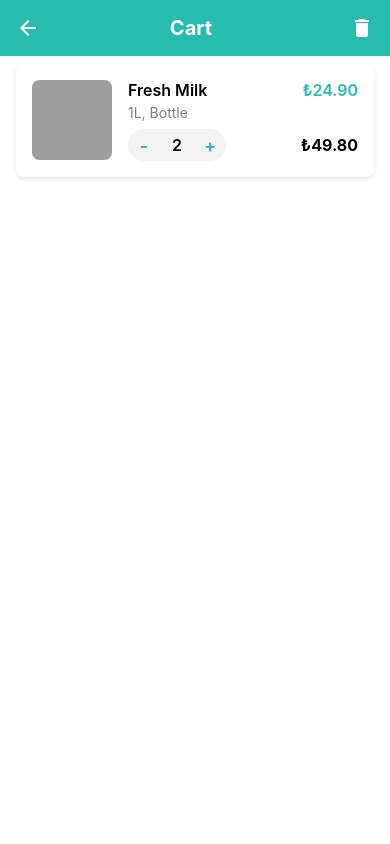
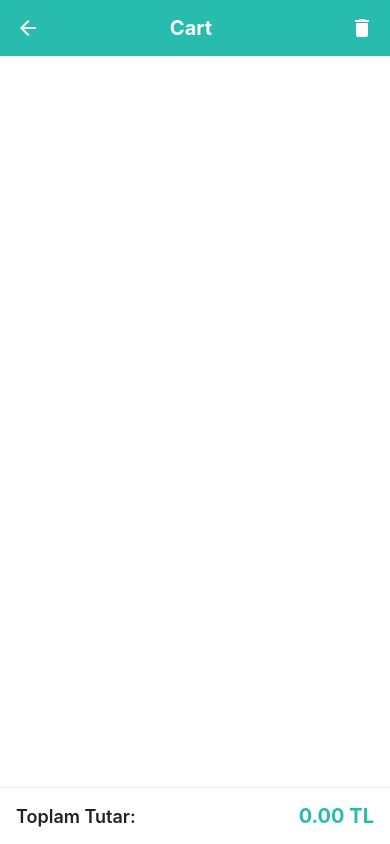
Before and after one commit to KotoJallow/sutcun-mobile, a React Native app: screen /Cart in a window 390 px wide. Built offline with nearby package versions, Linux system fonts and the light colour scheme; grey boxes are pictures that could not be loaded.

Commit message:
feat: sepet yapısı kuruldu (redux)

```diff
--- a/src/components/CartItem.tsx
+++ b/src/components/CartItem.tsx
@@ -1,37 +1,32 @@
 import React from 'react';
-import { View, Text, Image, TouchableOpacity, StyleSheet } from 'react-native';
+import { View, Text, Image, StyleSheet, TouchableOpacity } from 'react-native';
+import { Product } from '../constants/dummyData';
 import Colors from '../constants/colors';
 
-interface CartItemProps {
-  image: string;
-  name: string;
-  price: number;
+type CartItemProps = {
+  product: Product;
   quantity: number;
-  unit: string;
   onIncrement: () => void;
   onDecrement: () => void;
-}
+};
 
 const CartItem: React.FC<CartItemProps> = ({
-  image,
-  name,
-  price,
+  product,
   quantity,
-  unit,
   onIncrement,
-  onDecrement,
+  onDecrement
 }) => {
-  const totalPrice = price * quantity;
+  const totalPrice = product.price * quantity;
 
   return (
-    <View style={styles.container}>
-      <Image source={{ uri: image }} style={styles.image} />
+<View style={styles.container}>
+      <Image source={{ uri: product.image }} style={styles.image} />
       <View style={styles.infoContainer}>
         <View style={styles.headerContainer}>
-          <Text style={styles.name}>{name}</Text>
-          <Text style={styles.price}>₺{price.toFixed(2)}</Text>
+        <Text style={styles.name}>{product.product_name}</Text>
+        <Text style={styles.price}>{product.price.toFixed(2)} TL</Text>
         </View>
-        <Text style={styles.unit}>{unit}</Text>
+        <Text style={styles.unit}>{product.unit}</Text>
         <View style={styles.bottomContainer}>
           <View style={styles.quantityContainer}>
             <TouchableOpacity
--- a/src/components/ProductCard.tsx
+++ b/src/components/ProductCard.tsx
@@ -1,33 +1,37 @@
 import React from 'react';
 import { View, Text, Image, StyleSheet, TouchableOpacity, Dimensions } from 'react-native';
+import { useDispatch } from 'react-redux';
+import { addToCart } from '../redux/cartSlice';
+import { Product } from '../constants/dummyData';
 
-// Ekran genişliğini al
 const { width } = Dimensions.get('window');
-// Kartlar arası padding ve card sayısı
 const NUM_OF_CARDS = 2;
-const PADDING = width * 0.04; // Ekran genişliğinin %4'ü kadar padding
-// Kart genişliğini hesapla
+const PADDING = width * 0.04;
 const CARD_WIDTH = (width - (PADDING * (NUM_OF_CARDS + 1))) / NUM_OF_CARDS;
 
 type ProductCardProps = {
-  image: string;
-  name: string;
-  unit: string;
-  price: number;
-  onAdd?: () => void;
+  product: Product;
 };
 
-const ProductCard: React.FC<ProductCardProps> = ({ image, name, unit, price, onAdd }) => (
-  <View style={styles.card}>
-    <Image source={{ uri: image }} style={styles.image} />
-    <Text style={styles.name}>{name}</Text>
-    <Text style={styles.unit}>{unit}</Text>
-    <Text style={styles.price}>{price.toFixed(2)} TL</Text>
-    <TouchableOpacity style={styles.addButton} onPress={onAdd}>
-      <Text style={styles.plus}>+</Text>
-    </TouchableOpacity>
-  </View>
-);
+const ProductCard: React.FC<ProductCardProps> = ({ product }) => {
+  const dispatch = useDispatch();
+
+  const handleAddToCart = () => {
+    dispatch(addToCart(product));
+  };
+
+  return (
+    <View style={styles.card}>
+      <Image source={{ uri: product.image }} style={styles.image} />
+      <Text style={styles.name}>{product.product_name}</Text>
+      <Text style={styles.unit}>{product.unit}</Text>
+      <Text style={styles.price}>{product.price.toFixed(2)} TL</Text>
+      <TouchableOpacity style={styles.addButton} onPress={handleAddToCart}>
+        <Text style={styles.plus}>+</Text>
+      </TouchableOpacity>
+    </View>
+  );
+};
 
 const styles = StyleSheet.create({
   card: {
@@ -41,6 +45,7 @@ const styles = StyleSheet.create({
     elevation: 2,
     width: CARD_WIDTH,
   },
+
   image: {
     width: CARD_WIDTH * 0.6, // Kart genişliğinin %60'ı
     height: CARD_WIDTH * 0.6,
--- a/src/components/ProductList.tsx
+++ b/src/components/ProductList.tsx
@@ -25,11 +25,8 @@ const ProductList: React.FC<ProductListProps> = ({ selectedCategoryId }) => {
         <View key={idx} style={styles.row}>
           {row.map((item) => (
             <ProductCard
+              product={item}
               key={item.product_id}
-              name={item.product_name}
-              image={item.image}
-              price={item.price}
-              unit={item.unit}
             />
           ))}
         </View>
--- /dev/null
+++ b/src/redux/cartSlice.ts
@@ -0,0 +1,77 @@
+import { createSlice, PayloadAction } from '@reduxjs/toolkit';
+import { Product } from '../constants/dummyData';
+
+export interface CartItem {
+  product: Product;
+  quantity: number;
+}
+
+interface CartState {
+  items: CartItem[];
+  total: number;
+}
+
+const initialState: CartState = {
+  items: [],
+  total: 0,
+};
+
+const calculateTotal = (items: CartItem[]) => {
+  return items.reduce((sum, item) => sum + (item.product.price * item.quantity), 0);
+};
+
+const cartSlice = createSlice({
+  name: 'cart',
+  initialState,
+  reducers: {
+    addToCart: (state, action: PayloadAction<Product>) => {
+      const existingItem = state.items.find(
+        item => item.product.product_id === action.payload.product_id
+      );
+
+      if (existingItem) {
+        existingItem.quantity += 1;
+      } else {
+        state.items.push({ product: action.payload, quantity: 1 });
+      }
+      state.total = calculateTotal(state.items);
+    },
+    increment: (state, action: PayloadAction<number>) => {
+      const item = state.items.find(
+        item => item.product.product_id === action.payload
+      );
+      if (item) {
+        item.quantity += 1;
+        state.total = calculateTotal(state.items);
+      }
+    },
+    decrement: (state, action: PayloadAction<number>) => {
+      const item = state.items.find(
+        item => item.product.product_id === action.payload
+      );
+      if (item) {
+        if (item.quantity > 1) {
+          item.quantity -= 1;
+        } else {
+          state.items = state.items.filter(
+            item => item.product.product_id !== action.payload
+          );
+        }
+        state.total = calculateTotal(state.items);
+      }
+    },
+    removeFromCart: (state, action: PayloadAction<number>) => {
+      state.items = state.items.filter(
+        item => item.product.product_id !== action.payload
+      );
+      state.total = calculateTotal(state.items);
+    },
+    clearCart: (state) => {
+      state.items = [];
+      state.total = 0;
+    },
+  },
+});
+
+export const { addToCart, increment, decrement, removeFromCart, clearCart } = cartSlice.actions;
+export default cartSlice.reducer;
--- a/src/redux/store.ts
+++ b/src/redux/store.ts
@@ -1,10 +1,12 @@
 // src/redux/store.ts
 import { configureStore } from '@reduxjs/toolkit';
 import userReducer from './userSlice';
+import cartReducer from './cartSlice';
 
 export const store = configureStore({
   reducer: {
     user: userReducer,
+    cart: cartReducer,
   },
 });
 
--- a/src/screens/CartScreen.tsx
+++ b/src/screens/CartScreen.tsx
@@ -1,35 +1,22 @@
-import React, { useState } from 'react';
-import { View, Text, StyleSheet, Alert, ScrollView } from 'react-native';
+import React from 'react';
+import { View, ScrollView, StyleSheet, Text, Alert } from 'react-native';
+import { useDispatch, useSelector } from 'react-redux';
 import CustomToolbar from '../components/CustomToolbar';
 import CartItem from '../components/CartItem';
 import Colors from '../constants/colors';
+import { RootState } from '../redux/store';
+import { increment, decrement, clearCart, removeFromCart } from '../redux/cartSlice';
 
 const CartScreen = ({ navigation }: any) => {
-  const [items, setItems] = useState([
-    {
-      id: 1,
-      image: 'https://picsum.photos/80/80',
-      name: 'Fresh Milk',
-      price: 24.90,
-      quantity: 2,
-      unit: '1L, Bottle',
-    },
-  ]);
+  const dispatch = useDispatch();
+  const { items, total } = useSelector((state: RootState) => state.cart);
 
-  const handleIncrement = (id: number) => {
-    setItems(items.map(item =>
-      item.id === id
-        ? { ...item, quantity: item.quantity + 1 }
-        : item
-    ));
+  const handleIncrement = (productId: number) => {
+    dispatch(increment(productId));
   };
 
-  const handleDecrement = (id: number) => {
-    setItems(items.map(item =>
-      item.id === id && item.quantity > 1
-        ? { ...item, quantity: item.quantity - 1 }
-        : item
-    ));
+  const handleDecrement = (productId: number) => {
+    dispatch(decrement(productId));
   };
 
   const handleBackPress = () => {
@@ -47,10 +34,7 @@ const CartScreen = ({ navigation }: any) => {
         },
         {
           text: "Clear",
-          onPress: () => {
-            // Implement cart clearing logic here
-            console.log("Cart cleared");
-          },
+          onPress: () => dispatch(clearCart()),
           style: "destructive"
         }
       ]
@@ -66,20 +50,21 @@ const CartScreen = ({ navigation }: any) => {
         onBackPress={handleBackPress}
         onDeletePress={handleDeletePress}
       />
-      <ScrollView>
-        {items.map(item => (
+      <ScrollView style={styles.scrollView}>
+        {items.map((item) => (
           <CartItem
-            key={item.id}
-            image={item.image}
-            name={item.name}
-            price={item.price}
+            key={item.product.product_id}
+            product={item.product}
             quantity={item.quantity}
-            unit={item.unit}
-            onIncrement={() => handleIncrement(item.id)}
-            onDecrement={() => handleDecrement(item.id)}
+            onIncrement={() => handleIncrement(item.product.product_id)}
+            onDecrement={() => handleDecrement(item.product.product_id)}
           />
         ))}
       </ScrollView>
+      <View style={styles.totalContainer}>
+        <Text style={styles.totalLabel}>Toplam Tutar:</Text>
+        <Text style={styles.totalAmount}>{total.toFixed(2)} TL</Text>
+      </View>
     </View>
   );
 };
@@ -89,14 +74,27 @@ const styles = StyleSheet.create({
     flex: 1,
     backgroundColor: Colors.white,
   },
-  content: {
+  scrollView: {
     flex: 1,
-    justifyContent: 'center',
+  },
+  totalContainer: {
+    backgroundColor: '#fff',
+    padding: 16,
+    flexDirection: 'row',
+    justifyContent: 'space-between',
     alignItems: 'center',
+    borderTopWidth: 1,
+    borderTopColor: '#eee',
   },
-  emptyText: {
-    fontSize: 16,
-    color: Colors.gray,
+  totalLabel: {
+    fontSize: 18,
+    fontWeight: '600',
+    color: '#222',
+  },
+  totalAmount: {
+    fontSize: 20,
+    fontWeight: 'bold',
+    color: Colors.primary,
   },
 });
 
```
